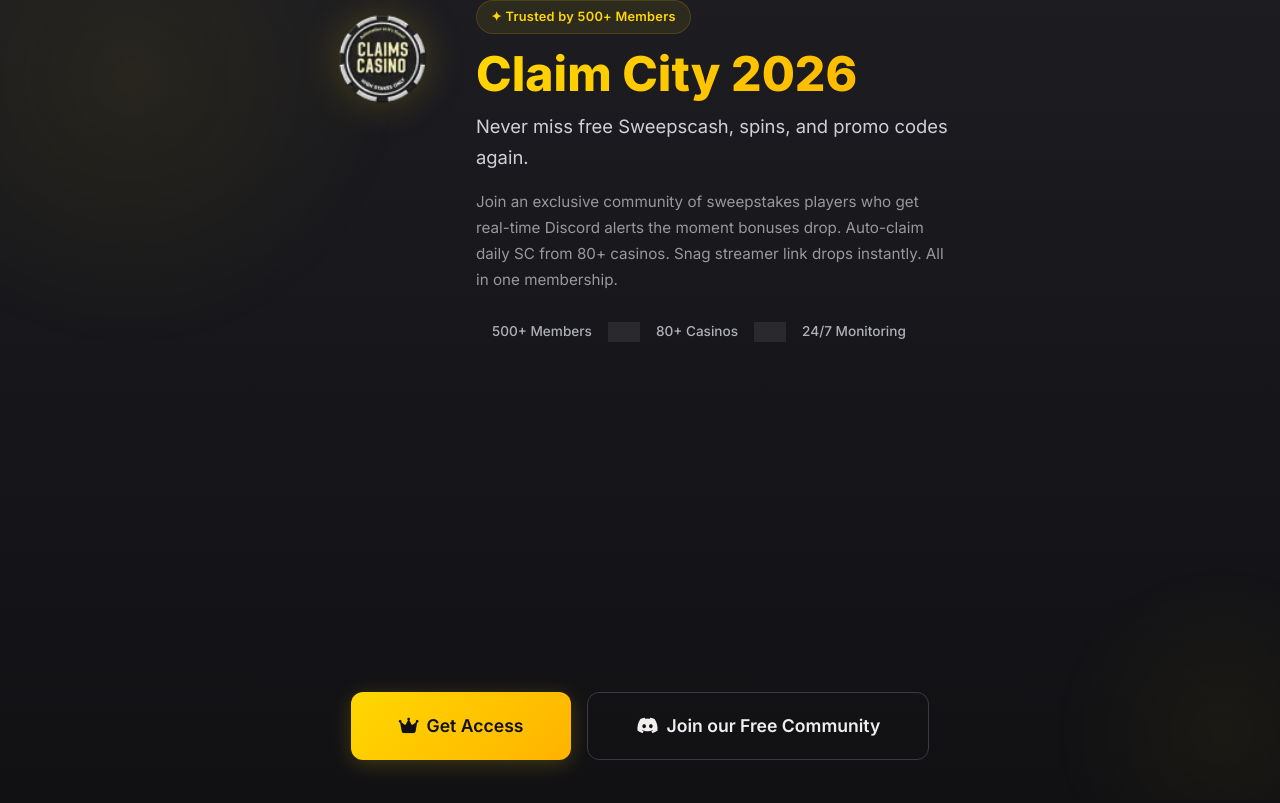
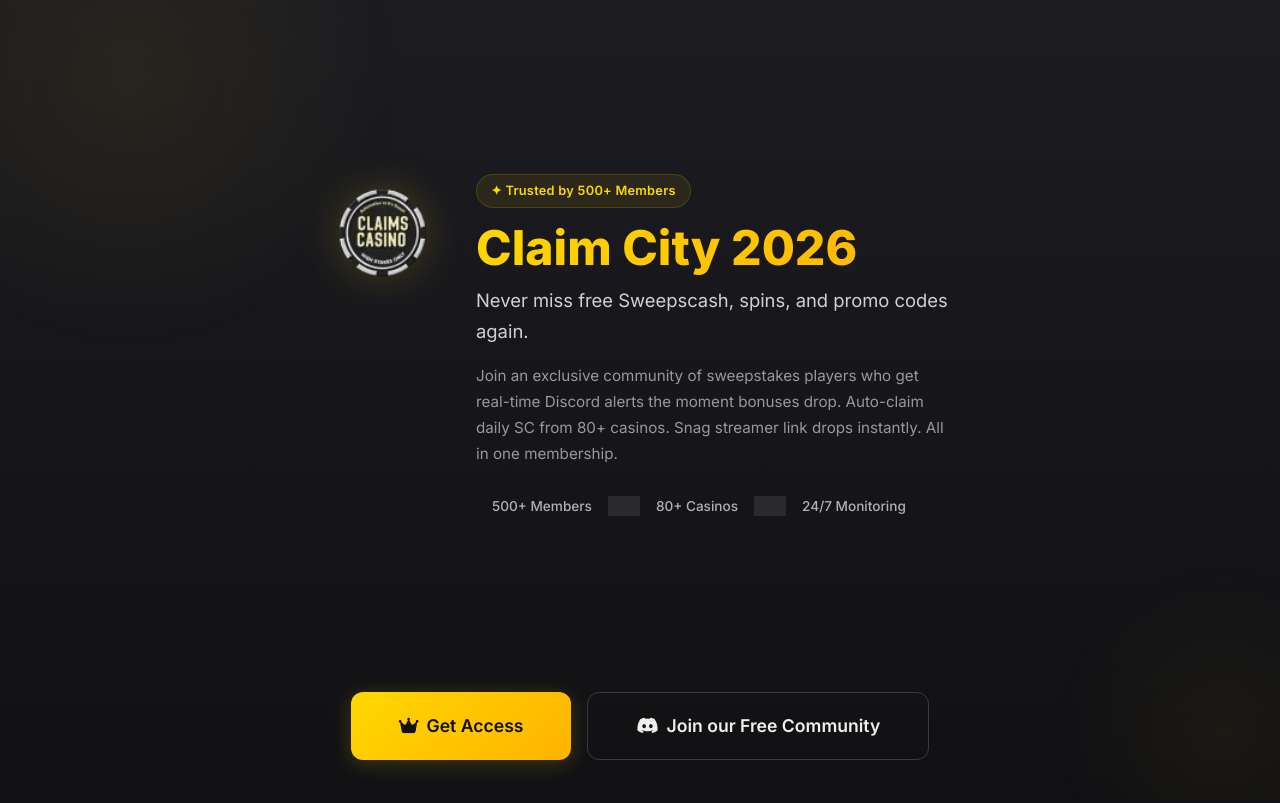
Before and after one commit to glowrius/casino-bonus-monitor, a plain HTML site: page docs/index.html in a window 1280 px wide. Shown: the top 803 px of the page. Drawn offline with Linux system fonts and the light colour scheme.

Commit message:
Fix hero flex spacing: remove justify-content center on container, remove flex:1 on brand

```diff
--- a/docs/index.html
+++ b/docs/index.html
@@ -19,7 +19,7 @@
       font-size: 17px;
     }
     .container { max-width: 960px; margin: 0 auto; padding: 0 32px; width: 100%; }
-    .hero .container { flex: 1; display: flex; flex-direction: column; justify-content: center; align-items: center; }
+    .hero .container { flex: 1; display: flex; flex-direction: column; align-items: center; }
 
     /* Hero */
     .hero {
@@ -68,7 +68,6 @@
       align-items: flex-start;
       justify-content: center;
       gap: 32px;
-      flex: 1;
     }
     .hero-content {
       flex: 1;
```
